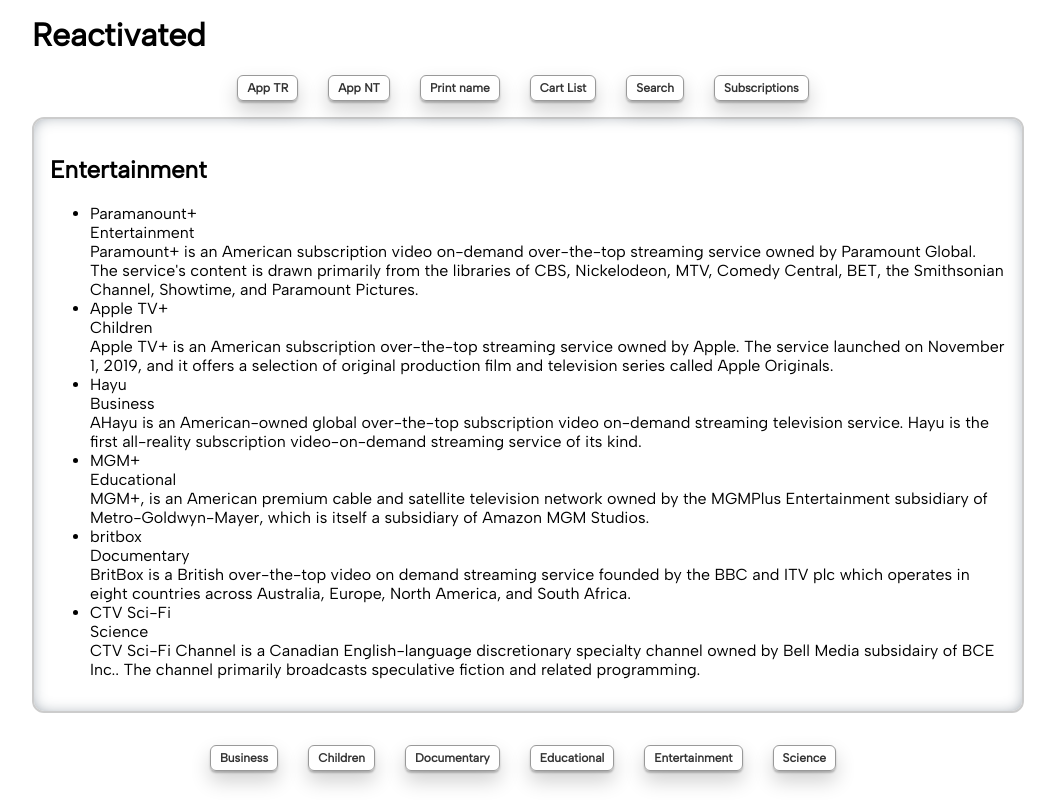
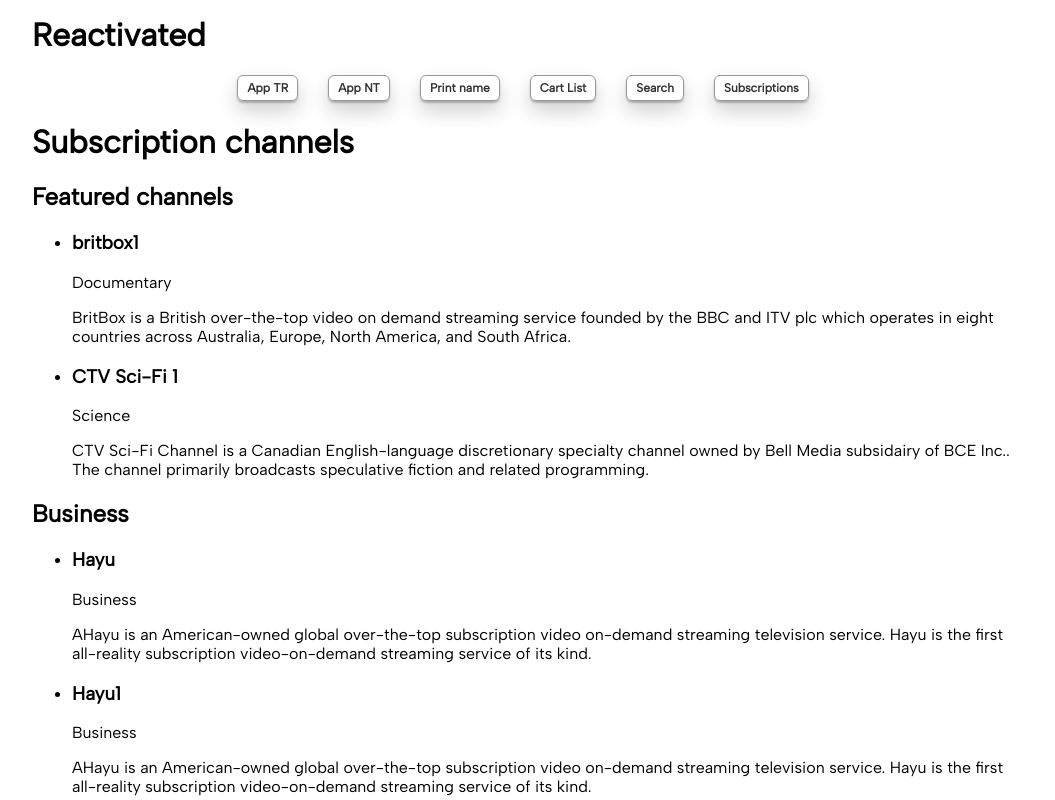
Before and after one commit to nitinsuri/react-contextapi-issues, a React (Create React App) app: page /subscriptions in a window 1280 px wide. Shown: the top 800 px of the page, without its empty margins (112-1167 px from the left). Built offline with nearby package versions, Linux system fonts and the light colour scheme.

Commit message:
updated subscriptions component

```diff
--- a/src/Components/Subscription/SubscriptionItem.jsx
+++ b/src/Components/Subscription/SubscriptionItem.jsx
@@ -3,13 +3,10 @@
 export default function SubscriptionItem(props) {
     const {name, category, description} = props.item;
     return (
-        <li>
-            <div>{name}</div>
-            <div>
-                <span>{category}</span>
-                <br />
-                <span>{description}</span>
-            </div>
+        <li key={Math.random()}>
+            <h3>{name}</h3>
+            <span>{category}</span>
+            <p>{description}</p>
         </li>
     )
 }
--- a/src/Components/Subscription/SubscriptionList.jsx
+++ b/src/Components/Subscription/SubscriptionList.jsx
@@ -4,11 +4,11 @@
 export default function SubscriptionList(props) {
     const { items, title } = props;
     return (
-        <section className="category-wrapper">
+        <div className="category-wrapper">
             <h2>{title}</h2>
             <ul>
                 {items.map((item) => <SubscriptionItem item={item} /> )}
             </ul>
-        </section>
+        </div>
     )
 }
--- a/src/Components/Subscription/Subscriptions.jsx
+++ b/src/Components/Subscription/Subscriptions.jsx
@@ -1,50 +1,12 @@
 import React from 'react';
 import SubscriptionList from './SubscriptionList';
+import SubscriptionsNav from './SubscriptionsNav';
+import content from './../../content.json';
+
 
 export default function Subscriptions() {
+  const {componentTitle, featuredChannels} = content.subscriptions;
   const data = [
-    {
-      category: 'Entertainment',
-      description:
-        "Paramount+ is an American subscription video on-demand over-the-top streaming service owned by Paramount Global. The service's content is drawn primarily from the libraries of CBS, Nickelodeon, MTV, Comedy Central, BET, the Smithsonian Channel, Showtime, and Paramount Pictures.",
-      featured: true,
-      name: 'Paramanount+',
-    },
-    {
-      category: 'Children',
-      description:
-        'Apple TV+ is an American subscription over-the-top streaming service owned by Apple. The service launched on November 1, 2019, and it offers a selection of original production film and television series called Apple Originals.',
-      featured: true,
-      name: 'Apple TV+',
-    },
-    {
-      category: 'Business',
-      description:
-        'AHayu is an American-owned global over-the-top subscription video on-demand streaming television service. Hayu is the first all-reality subscription video-on-demand streaming service of its kind.',
-      featured: true,
-      name: 'Hayu',
-    },
-    {
-      category: 'Educational',
-      description:
-        'MGM+, is an American premium cable and satellite television network owned by the MGMPlus Entertainment subsidiary of Metro-Goldwyn-Mayer, which is itself a subsidiary of Amazon MGM Studios.',
-      featured: true,
-      name: 'MGM+',
-    },
-    {
-      category: 'Documentary',
-      description:
-        'BritBox is a British over-the-top video on demand streaming service founded by the BBC and ITV plc which operates in eight countries across Australia, Europe, North America, and South Africa.',
-      featured: true,
-      name: 'britbox',
-    },
-    {
-      category: 'Science',
-      description:
-        'CTV Sci-Fi Channel is a Canadian English-language discretionary specialty channel owned by Bell Media subsidairy of BCE Inc.. The channel primarily broadcasts speculative fiction and related programming.',
-      featured: true,
-      name: 'CTV Sci-Fi',
-    },
     {
       category: 'Entertainment',
       description:
@@ -92,103 +54,58 @@
       description:
         "Paramount+ is an American subscription video on-demand over-the-top streaming service owned by Paramount Global. The service's content is drawn primarily from the libraries of CBS, Nickelodeon, MTV, Comedy Central, BET, the Smithsonian Channel, Showtime, and Paramount Pictures.",
       featured: false,
-      name: 'Paramanount+',
+      name: 'Paramanount+ 1',
     },
     {
       category: 'Children',
       description:
         'Apple TV+ is an American subscription over-the-top streaming service owned by Apple. The service launched on November 1, 2019, and it offers a selection of original production film and television series called Apple Originals.',
       featured: false,
-      name: 'Apple TV+',
+      name: 'Apple TV+ 1',
     },
     {
       category: 'Business',
       description:
         'AHayu is an American-owned global over-the-top subscription video on-demand streaming television service. Hayu is the first all-reality subscription video-on-demand streaming service of its kind.',
       featured: false,
-      name: 'Hayu',
+      name: 'Hayu1',
     },
     {
       category: 'Educational',
       description:
         'MGM+, is an American premium cable and satellite television network owned by the MGMPlus Entertainment subsidiary of Metro-Goldwyn-Mayer, which is itself a subsidiary of Amazon MGM Studios.',
       featured: false,
-      name: 'MGM+',
+      name: 'MGM+ 1',
     },
     {
       category: 'Documentary',
       description:
         'BritBox is a British over-the-top video on demand streaming service founded by the BBC and ITV plc which operates in eight countries across Australia, Europe, North America, and South Africa.',
-      featured: false,
-      name: 'britbox',
+      featured: true,
+      name: 'britbox1',
     },
     {
       category: 'Science',
       description:
         'CTV Sci-Fi Channel is a Canadian English-language discretionary specialty channel owned by Bell Media subsidairy of BCE Inc.. The channel primarily broadcasts speculative fiction and related programming.',
-      featured: false,
-      name: 'CTV Sci-Fi',
-    },
-    {
-      category: 'Entertainment',
-      description:
-        "Paramount+ is an American subscription video on-demand over-the-top streaming service owned by Paramount Global. The service's content is drawn primarily from the libraries of CBS, Nickelodeon, MTV, Comedy Central, BET, the Smithsonian Channel, Showtime, and Paramount Pictures.",
-      featured: false,
-      name: 'Paramanount+',
-    },
-    {
-      category: 'Children',
-      description:
-        'Apple TV+ is an American subscription over-the-top streaming service owned by Apple. The service launched on November 1, 2019, and it offers a selection of original production film and television series called Apple Originals.',
-      featured: false,
-      name: 'Apple TV+',
-    },
-    {
-      category: 'Business',
-      description:
-        'AHayu is an American-owned global over-the-top subscription video on-demand streaming television service. Hayu is the first all-reality subscription video-on-demand streaming service of its kind.',
-      featured: false,
-      name: 'Hayu',
-    },
-    {
-      category: 'Educational',
-      description:
-        'MGM+, is an American premium cable and satellite television network owned by the MGMPlus Entertainment subsidiary of Metro-Goldwyn-Mayer, which is itself a subsidiary of Amazon MGM Studios.',
-      featured: false,
-      name: 'MGM+',
-    },
-    {
-      category: 'Documentary',
-      description:
-        'BritBox is a British over-the-top video on demand streaming service founded by the BBC and ITV plc which operates in eight countries across Australia, Europe, North America, and South Africa.',
-      featured: false,
-      name: 'britbox',
-    },
-    {
-      category: 'Science',
-      description:
-        'CTV Sci-Fi Channel is a Canadian English-language discretionary specialty channel owned by Bell Media subsidairy of BCE Inc.. The channel primarily broadcasts speculative fiction and related programming.',
-      featured: false,
-      name: 'CTV Sci-Fi',
+      featured: true,
+      name: 'CTV Sci-Fi 1 ',
     },
   ];
 
-  const categories = data.map(item => {
-    return item.category
-  })
+  const categories = data.map(item => item.category);
   const uniqueCategories = Array.from(new Set([...categories].sort()));
   const featuredItems = data.filter(item => item.featured)
-
-  const filterButtonOnClickHandler = (e) => console.log(e.target.childNodes[0]);
+  const categorisedData = uniqueCategories.map(category => data.filter(item => item.category === category && !item.featured))
 
   return (
     <>
-      <SubscriptionList items={featuredItems} title={featuredItems[0].category} />
-      <nav>
-        {
-          uniqueCategories.map(item => <button key={Math.random()} onClick={e => filterButtonOnClickHandler(e)}>{item}</button>)
-        }
-      </nav>
+    <h1>{componentTitle}</h1>
+      <SubscriptionList items={featuredItems} title={featuredChannels} />
+      {
+        categorisedData.map(categoryData => <SubscriptionList items={categoryData} title={categoryData[0].category} />)
+      }
+      <SubscriptionsNav uniqueCategories={uniqueCategories} />
     </>
   );
 }
--- /dev/null
+++ b/src/Components/Subscription/SubscriptionsNav.jsx
@@ -0,0 +1,13 @@
+import React from 'react';
+
+export default function SubscriptionsNav(props){
+    const {uniqueCategories} = props;
+    const filterButtonOnClickHandler = (e) => console.log(e.target.childNodes[0]);
+    return (
+        <nav>
+          {
+            uniqueCategories.map(item => <button key={Math.random()} onClick={e => filterButtonOnClickHandler(e)}>{item}</button>)
+          }
+        </nav>
+    )
+}
--- /dev/null
+++ b/src/content.json
@@ -0,0 +1,6 @@
+{
+    "subscriptions":{
+        "componentTitle": "Subscription channels",
+        "featuredChannels": "Featured channels"
+    }
+}
```
Also changed, not shown: src/Components/Subscription/SubscriptionsStyles.js (added), src/index.js (line endings or trailing spaces).
